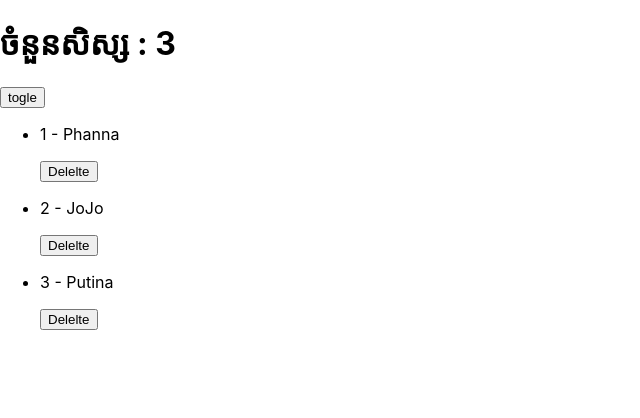
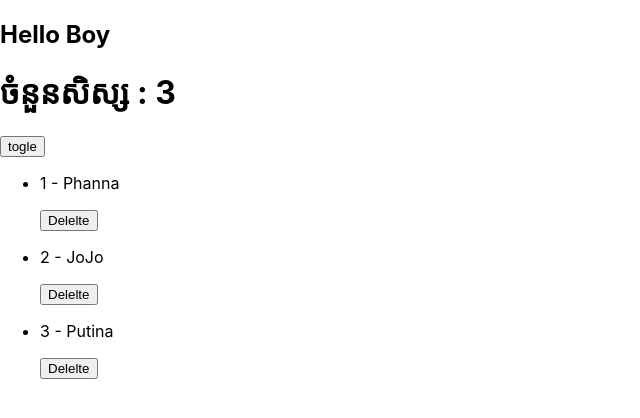
Before and after one commit to BoyPhanna/React_Basice, a React (Create React App) app: page / in a window 1280 px wide. Shown: the top 418 px of the page, without its empty margins (0-640 px from the left). Built offline with nearby package versions, Linux system fonts and the light colour scheme.

Commit message:
Functional Component

```diff
--- a/src/App.js
+++ b/src/App.js
@@ -1,27 +1,10 @@
-import { useState } from "react";
+import Header from "./components/Header";
+import StudentList from "./components/StudentList";
 function App() {
-// បង្កើត
-const [student,setStudent]=useState([
-{id:1,name:"Phanna"},
-{id:2,name:"JoJo"},
-{id:3,name:"Putina"},
-])
-const [show,setShow]=useState(true);
-function deleteStudent(id){
-  setStudent(student.filter(item=>item.id !==id))
-}
 return (
     <>
-      <h1>ចំនួនសិស្ស : {student.length}</h1>
-      <button onClick={()=>setShow(!show)}>togle</button>
-      <ul>
-        {show && student.map((item)=>(
-          <li key={item.id}>
-            <p>{item.id} - {item.name}</p>
-            <button onClick={()=>deleteStudent(item.id)}>Delelte</button>
-          </li>
-        ))}
-      </ul>
+      <Header/>
+      <StudentList></StudentList>
     </>
   );
 }
--- /dev/null
+++ b/src/components/Header.js
@@ -0,0 +1,4 @@
+
+export default function Header(){
+    return <h2>Hello Boy</h2>
+}
--- /dev/null
+++ b/src/components/StudentList.js
@@ -0,0 +1,26 @@
+import { useState } from "react";
+export default function StudentList(){
+// បង្កើត
+const [student,setStudent]=useState([
+    {id:1,name:"Phanna"},
+    {id:2,name:"JoJo"},
+    {id:3,name:"Putina"},
+    ])
+    const [show,setShow]=useState(true);
+    function deleteStudent(id){
+      setStudent(student.filter(item=>item.id !==id))
+    }
+    return (
+        <>
+        <h1>ចំនួនសិស្ស : {student.length}</h1>
+        <button onClick={() => setShow(!show)}>togle</button><ul>
+            {show && student.map((item) => (
+                <li key={item.id}>
+                    <p>{item.id} - {item.name}</p>
+                    <button onClick={() => deleteStudent(item.id)}>Delelte</button>
+                </li>
+            ))}
+        </ul>
+    </>
+    );
+}
```
